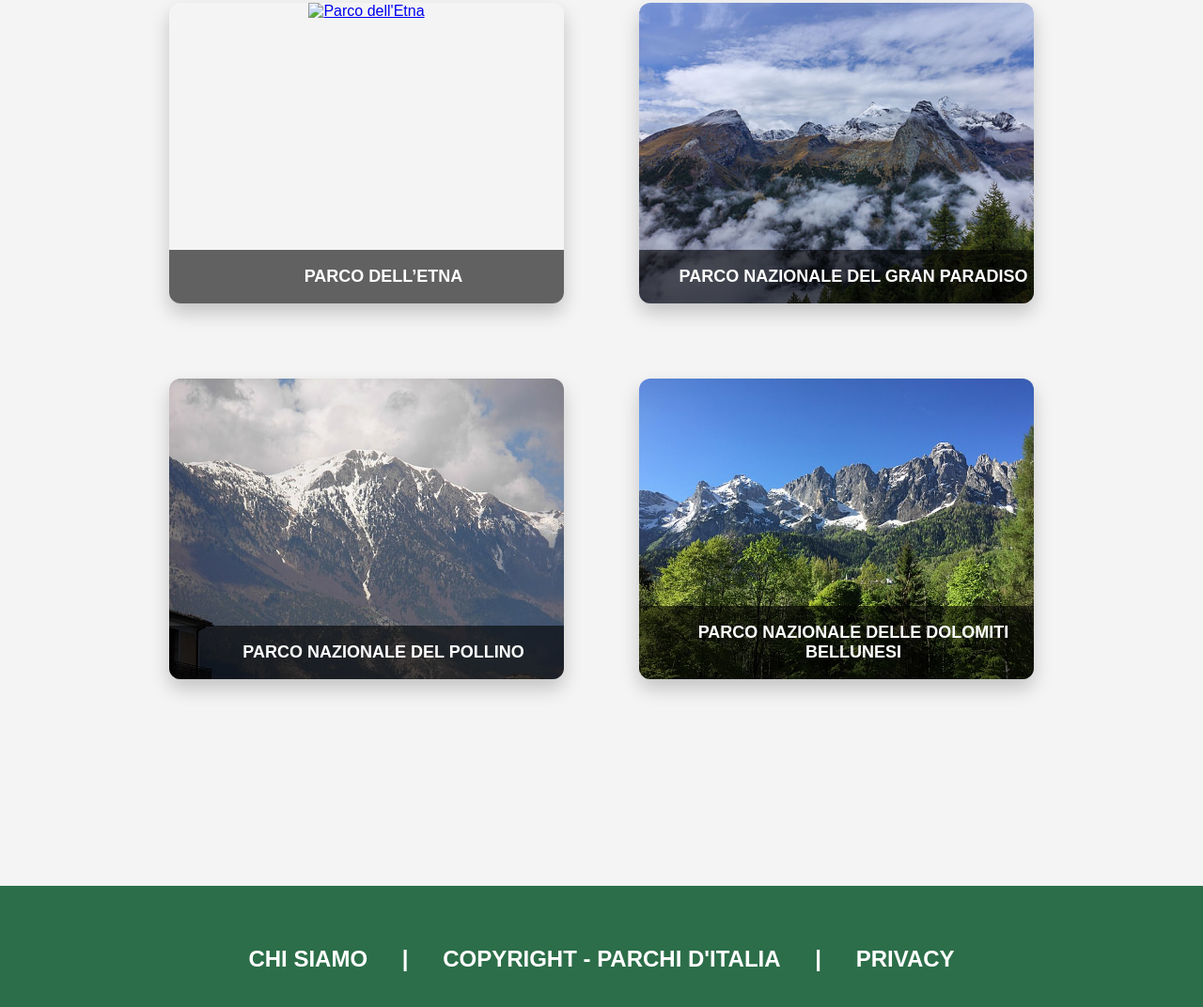
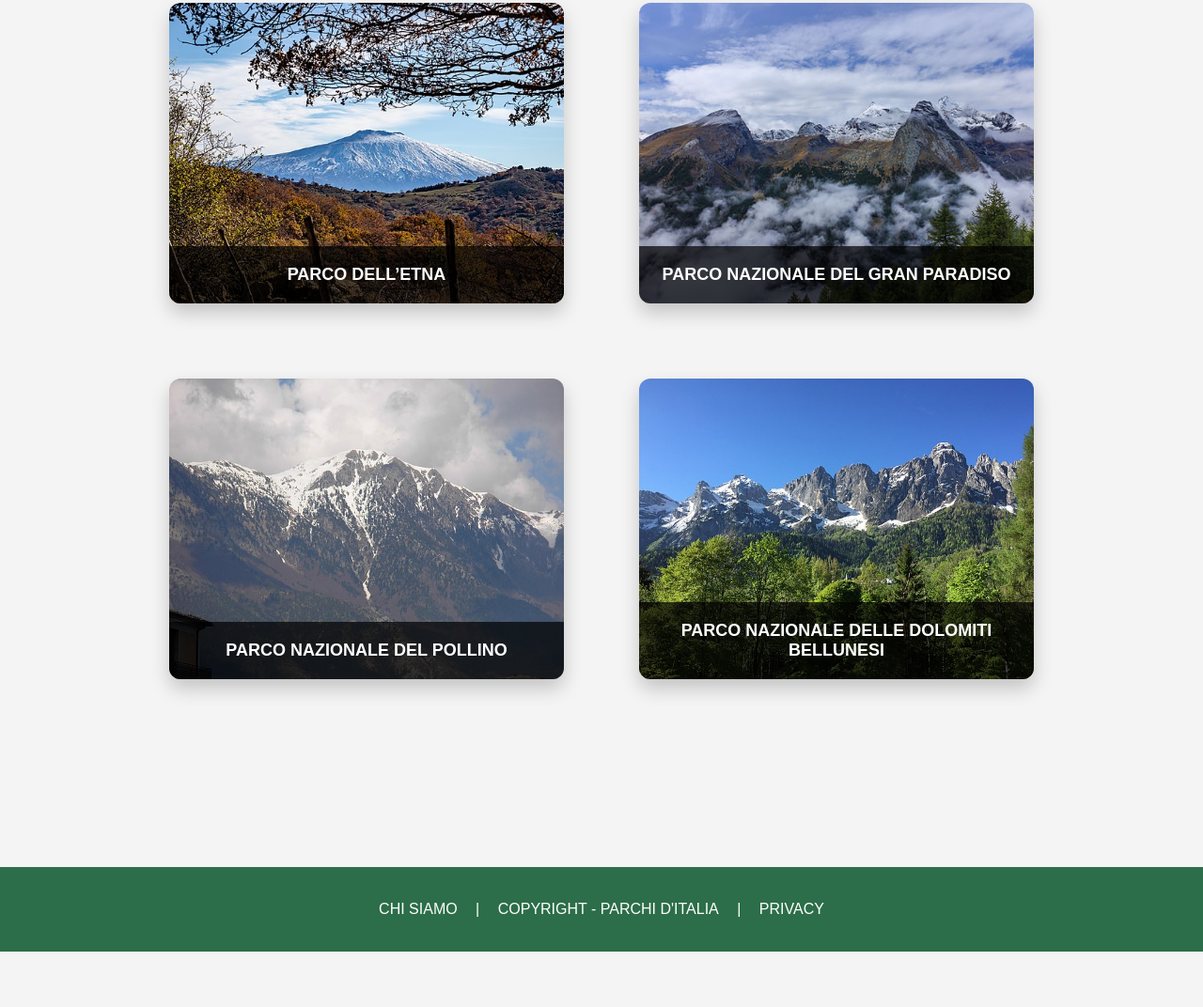
Before and after one commit to Andrearsp03/ParchiItaliaAndreaRaspanti, a plain HTML site: page parchi.html in a window 1280 px wide. Shown: the part 740-1812 px from the top of the page at 94% size. After the commit the page ends 1753 px from the top, so only its background shows below. Drawn offline with Linux system fonts and the light colour scheme.

Commit message:
modifiche fatte 1

```diff
--- a/parchi.html
+++ b/parchi.html
@@ -8,7 +8,7 @@
 </head>
 <body>
     <header>
-        <h1>Parchi d'Italia</h1>
+        <h1><a href="index.html">Parchi d'Italia</a></h1>
         <nav>
             <ul>
                 <li><a href="index.html">Home</a></li>
@@ -27,7 +27,7 @@
     <section class="parchi">
         <a href="etna.html" class="card-link">
             <div class="card">
-                <img src="img/etna2.jpg" alt="Parco dell'Etna">
+                <img src="img/Etna.jpg" alt="Parco dell'Etna">
                 <h3>Parco dell’Etna</h3>
             </div>
         </a>
--- a/style4.css
+++ b/style4.css
@@ -20,6 +20,11 @@ header {
     color: white;
     padding: 40px 0;
     text-align: center;
+}
+
+header h1 a {
+    text-decoration: none;
+    color: inherit;
 }
 
 nav {
@@ -144,8 +149,10 @@ nav ul li a.active {
     overflow: hidden;
     box-shadow: 0px 10px 20px rgba(0, 0, 0, 0.2);
     text-align: center;
+    display: flex;
+    align-items: center;
+    justify-content: center;
 }
-
 .card img {
     width: 100%;
     height: 100%;
@@ -190,16 +197,16 @@ nav ul li a.active {
 .card h3 {
     position: absolute;
     bottom: 0;
-    left: 0;
+    left: 50%;  /* Posiziona l'elemento al centro orizzontalmente */
+    transform: translateX(-50%); /* Allinea esattamente al centro */
     width: 100%;
-    background: rgba(0, 0, 0, 0.6);
+    background: rgba(0, 0, 0, 0.7);
     color: white;
     margin: 0;
-    padding: 18px;
+    padding: 20px;
     font-size: 18px;
     font-weight: bold;
     text-transform: uppercase;
-    transition: background 0.3s ease;
 }
 
 .card:hover h3 {
@@ -285,15 +292,15 @@ footer {
     background-color: #2c6e49;
     color: white;
     text-align: center;
-    padding: 40px;
-    margin-top: 120px;
-    font-size: 24px;
-    font-weight: bold;
+    padding: 20px;
+    margin-top: 80px;
+    font-size: 16px;
+    font-weight: normal;
     text-transform: uppercase;
 }
 
 footer a {
     color: white;
     text-decoration: none;
-    margin: 0 30px;
+    margin: 0 15px;
 }
```
Also changed, not shown: attivita.html (+1 -1 lines), dolomiti.html (+1 -1 lines), etna.html (+1 -1 lines), flora_fauna.html (+1 -1 lines), gran_paradiso.html (+1 -1 lines), index.html (+1 -1 lines), pollino.html (+1 -1 lines), img/etna2.jpg (added).
